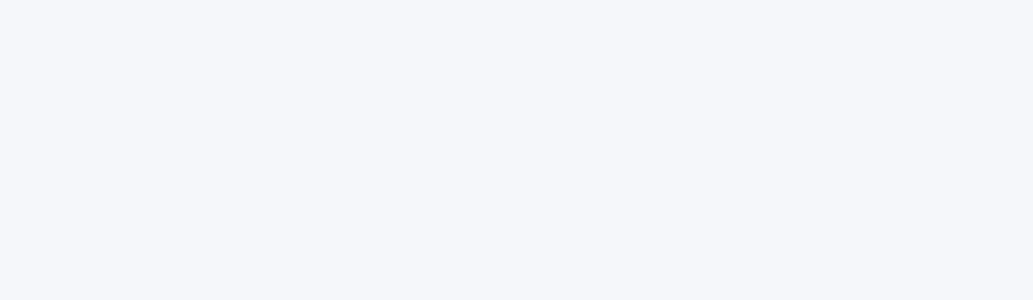
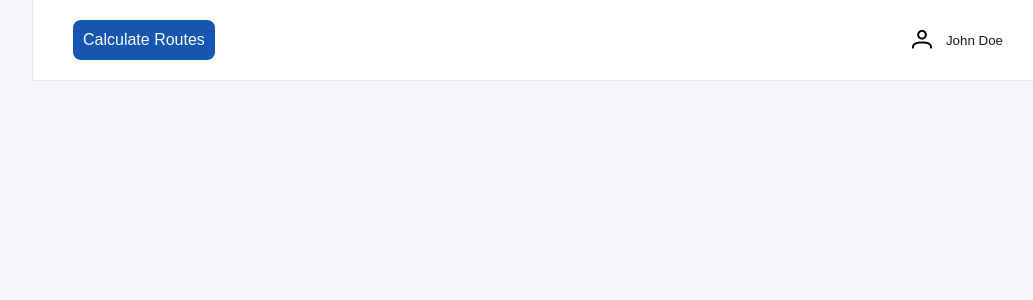
Before and after one commit to BayramEnesAtay/Courier-Route-Optimization, a React (Vite) app in the folder courier_route_optimization/: page /navbar in a window 1280 px wide. Before the commit this address had no page. Shown: the top 300 px of the page, without its empty margins (217-1250 px from the left). Built offline with nearby package versions, Linux system fonts and the light colour scheme.

Commit message:
Feat: Navbar design is finished

```diff
--- a/courier_route_optimization/src/App.jsx
+++ b/courier_route_optimization/src/App.jsx
@@ -3,6 +3,7 @@ import SignIn from "./components/signin/index.jsx";
 import { BrowserRouter, Routes, Route } from "react-router-dom";
 import SignUp from "./components/signup/index.jsx";
 import SideBar from "./components/sidebar/index.jsx";
+import NavBar from "./components/navbar/index.jsx";
 
 const App=()=>{
   //the path for the sidebar will change.
@@ -12,6 +13,7 @@ const App=()=>{
         <Route path="/" element={<SignIn/>}/>
         <Route path="/sign-up" element={<SignUp/>}/>
         <Route path="/menu" element={<SideBar/>}/>
+        <Route path="/navbar" element={<NavBar/>}/>
       </Routes>
     </BrowserRouter>
   );
--- /dev/null
+++ b/courier_route_optimization/src/components/navbar/Styled.js
@@ -0,0 +1,56 @@
+import styled from "styled-components";
+
+export const NavbarContainer = styled.div`
+  width: calc(100% - 250px);
+  height: 80px;
+  background-color:#FFFFFF;
+  display:flex;
+  justify-content:space-between;
+  flex-direction:row;
+  margin-top:0px;
+  margin-right:0px;
+  margin-left:auto;
+  align-items:center;
+  outline:1px solid #E5E7EB;
+`;
+export const CalculateBtn=styled.button`
+  background-color:#1557B0;
+  color:#FFFFFF;
+  border:none;
+  border-radius:8px;
+  padding:5px 10px;
+  height:50%;
+  margin-left:40px;
+  font-size:16px;
+  font-weight:500;
+  &:hover{
+    cursor:pointer;
+    background-color:#0F447F;
+  }
+    transition: background-color 0.3s ease;
+`;
+
+export const Profile=styled.button`
+  display:flex;
+  flex-direction:row;
+  align-items:center;
+  border:none;
+  border-radius:16px;
+  padding:10px 20px;
+  background-color:#ffff;
+  margin-right:40px;
+  &:hover{
+    cursor:pointer;
+    background-color:#F3F4F6;
+  }
+    transition: background-color 0.3s ease;
+
+`;
+export const ProfileIcon=styled.div`
+  width:32px;
+  border-radius:16px;
+`;
+export const ProfileName=styled.span`
+  color:#111827;
+  margin-left:8px;
+`;
--- /dev/null
+++ b/courier_route_optimization/src/components/navbar/index.jsx
@@ -0,0 +1,18 @@
+import React from "react";
+import { NavbarContainer, CalculateBtn, Profile, ProfileIcon, ProfileName } from "./Styled.js";
+const NavBar = () => {
+
+
+  return(
+    <NavbarContainer>
+      <CalculateBtn>Calculate Routes</CalculateBtn>
+      <Profile>
+        <ProfileIcon>
+          <i className="pi pi-user" style={{fontSize:"20px"}}></i>
+        </ProfileIcon>
+        <ProfileName>John Doe</ProfileName>
+      </Profile>
+    </NavbarContainer>
+  );
+}
+export default NavBar;
--- a/courier_route_optimization/src/components/sidebar/index.jsx
+++ b/courier_route_optimization/src/components/sidebar/index.jsx
@@ -44,11 +44,6 @@ const SideBar = () => {
           </MenuItem>
 
           <MenuItem>
-            <i className="pi pi-map" />
-            <MenuText collapsed={collapsed}> Real-Time Map</MenuText>
-          </MenuItem>
-
-          <MenuItem>
             <i className="pi pi-chart-bar" />
             <MenuText collapsed={collapsed}> Analytics</MenuText>
           </MenuItem>
```
